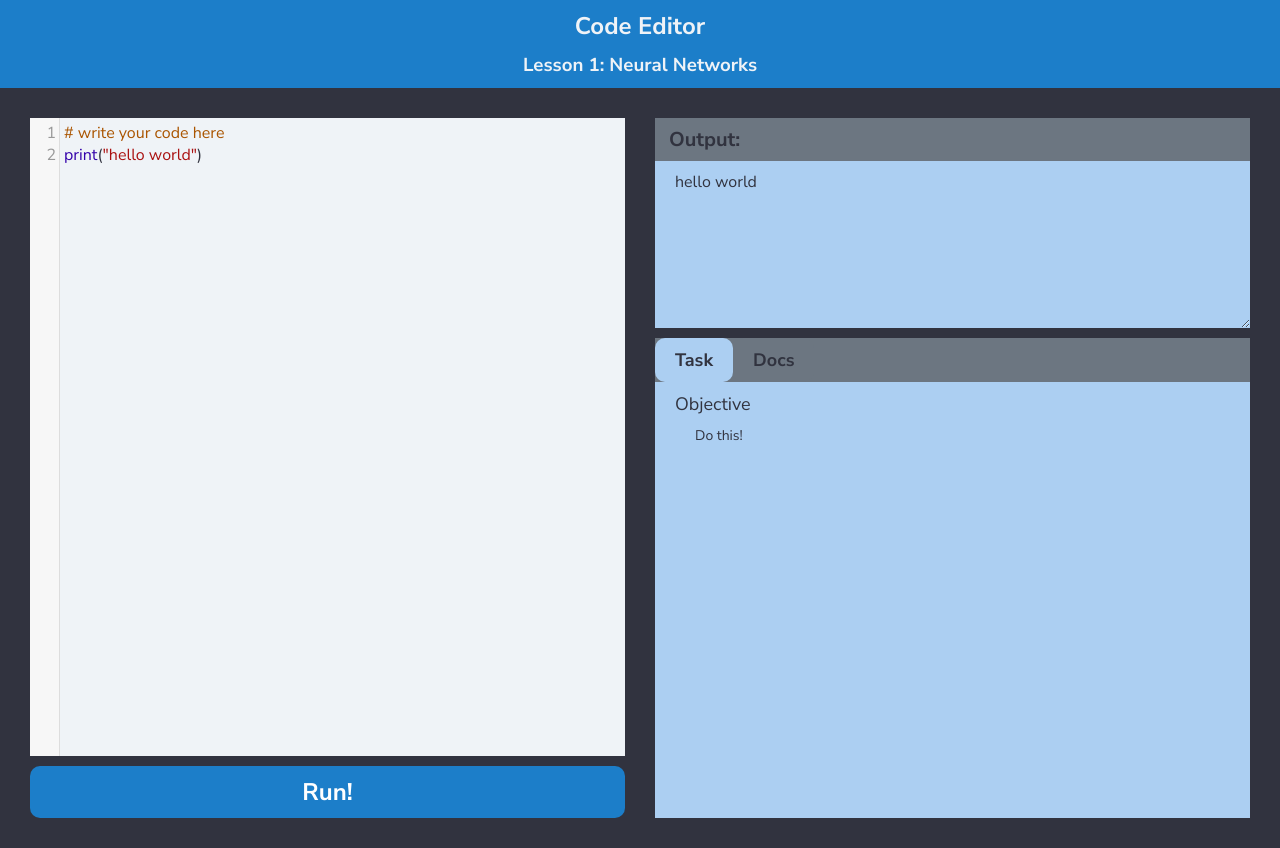
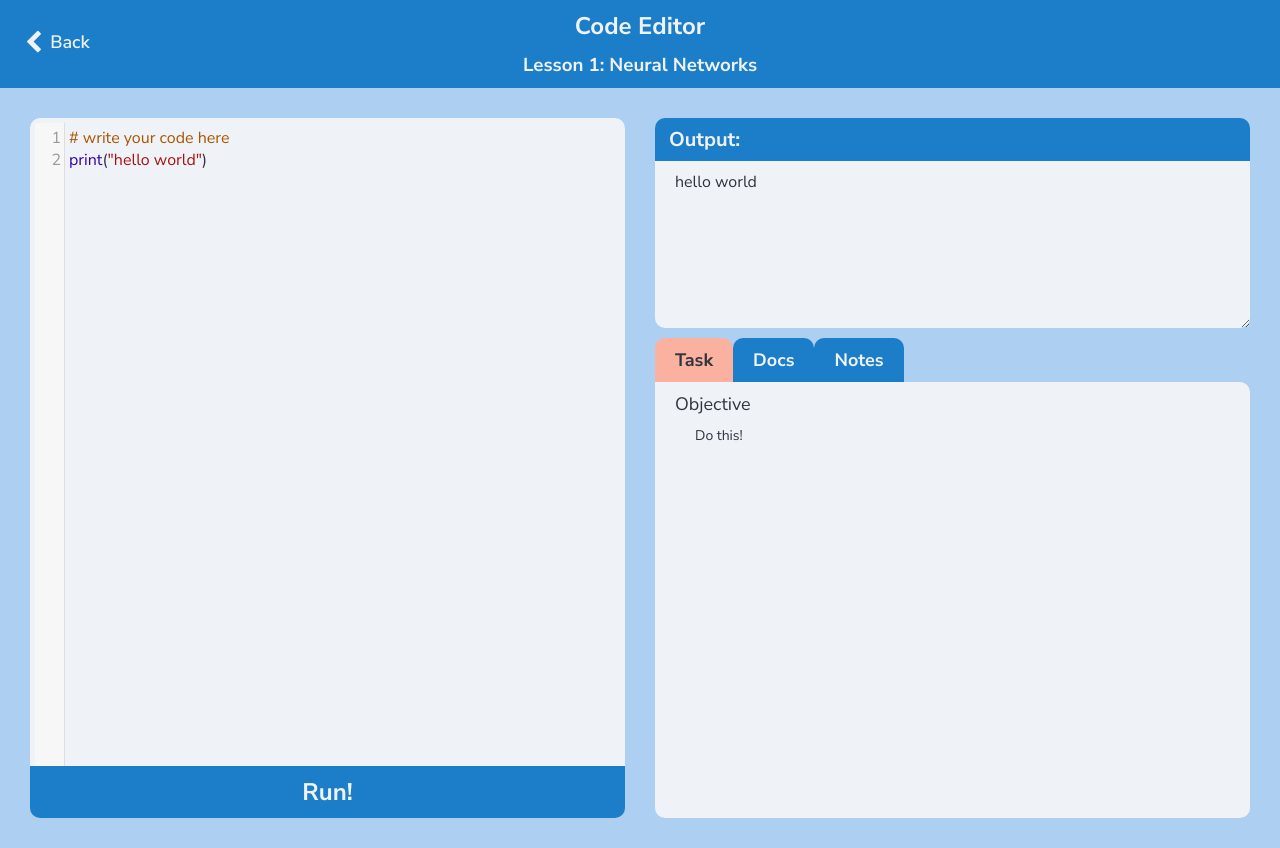
Before and after one commit to Kyra15/CAC25-26, a Flask app: page /editor in a window 1280 px wide. Run offline with Flask 3, Linux system fonts and the light colour scheme; some libraries are stand-ins or nearby versions.

Commit message:
fixed all visuals, finished sign in page

```diff
--- a/static/css/style.css
+++ b/static/css/style.css
@@ -49,7 +49,7 @@ h3 {
 }
 
 .editor {
-    background: var(--black);
+    background: var(--light-blue);
     text-align: start;
     display: flex;
     height: 90vh;
@@ -65,7 +65,6 @@ h3 {
     flex: 1;
     display: flex;
     flex-direction: column;
-    gap: 10px;
 }
 
 .left {
@@ -73,6 +72,7 @@ h3 {
 }
 
 .right {
+    gap: 10px;
     padding-right: 30px;
     overflow: hidden;
 }
@@ -82,8 +82,8 @@ h3 {
 }
 
 .right h2 {
-    background-color: var(--dark-gray);
-    color: var(--black);
+    background-color: var(--dark-blue);
+    color: var(--white);
     padding-left: 14px;
     padding-top: 8px;
     padding-bottom: 8px;
@@ -98,7 +98,7 @@ label {
 
 textarea {
     width: 100%;
-    background: var(--light-blue);
+    background: var(--white);
     color: var(--black);
     border: 0px;
     outline: 0px;
@@ -119,7 +119,7 @@ p {
 button {
     flex: 0.1;
     background: var(--dark-blue);
-    color: #fff;
+    color: var(--white);
     border: 0px;
     outline: 0px;
     font-size: 24px;
@@ -143,40 +143,45 @@ button:active {
     font-size: 16px;
     color: var(--black);
     background-color: var(--white);
+    border-top-left-radius: 10px;
+    border-top-right-radius: 10px;
+    padding: 5px;
 }
 
 .tab {
     overflow: hidden;
-    background-color: var(--dark-gray);
+    background-color: transparent;
     display: flex;
     flex-direction: row;
     width: fit-content;
     align-items: center;
-    /* margin-left: 15px */
-
 }
 
 .tab button.active {
-    background-color: var(--light-blue);
+    background-color: var(--light-orange);
+    color: var(--black);
 }
 
 .tab button {
-    background-color: var(--dark-gray);
+    background-color: var(--dark-blue);
     border: none;
     outline: none;
     cursor: pointer;
-    color: var(--black);
+    color: var(--white);
     font-size: 18px;
     font-weight: 700;
+    border-bottom-left-radius: 0px;
+    border-bottom-right-radius: 0px;
 }
 
 .tabcontent {
     display: none;
-    background-color: var(--light-blue);
+    background-color: var(--white);
     color: var(--black);
     padding: 10px 20px;
     font-size: 16px;
     height: 100%;
+    border-top-right-radius: 10px;
 }
 
 .tabwrapper {
@@ -184,11 +189,13 @@ button:active {
     overflow-y: auto;
     color: var(--black);
     font-size: 16px;
-    background-color: var(--dark-gray);
+    /* background-color: var(--gray); */
     flex-grow: 1;
     flex-shrink: 1;
     max-height: calc(100% - 60px);
     width: 100%;
+    border-bottom-left-radius: 10px;
+    border-bottom-right-radius: 10px;
 }
 
 .outputwrapper {
@@ -199,6 +206,7 @@ button:active {
     flex-grow: 0;
     flex-shrink: 0;
     max-height: calc(100% - 100px);
+    border-radius: 10px;
 }
 
 .lesson-main {
@@ -415,7 +423,7 @@ figure {
     width: 50%;
     justify-content: center;
     align-items: center;
-    border: 4px solid var(--dark-blue);
+    /* border: 4px solid var(--dark-blue); */
     border-radius: 10px;
 }
 
@@ -445,6 +453,7 @@ input {
     border-radius: 5px;
     border-color: var(--black);
     color: var(--black);
+    padding: 5px;
 }
 
 .input-fields {
@@ -453,3 +462,20 @@ input {
     flex-direction: column;
     justify-content: space-between;
 }
+
+.back-button {
+    position: absolute;
+    left: 15px;
+    top: 20px;
+    width:fit-content;
+    margin: 0;
+    display: flex;
+    align-items: center;
+    gap: 8px;
+    padding: 10px;
+}
+
+.back-button:hover {
+    background-color: var(--hover-dark-blue);
+    transform: translateY(0px);
+}
--- /dev/null
+++ b/static/js/script.js
@@ -0,0 +1,3 @@
+function changePage(url) {
+    window.location.href = url;
+}
--- a/templates/editor.html
+++ b/templates/editor.html
@@ -8,17 +8,22 @@
         <link rel="stylesheet"
             href="https://cdnjs.cloudflare.com/ajax/libs/codemirror/5.48.4/codemirror.min.css" />
         <script src="https://cdn.jsdelivr.net/pyodide/v0.18.1/full/pyodide.js"></script>
+        <link rel="stylesheet" href="https://cdnjs.cloudflare.com/ajax/libs/font-awesome/4.7.0/css/font-awesome.min.css">
         <link rel="stylesheet" href="/static/css/style.css">
     </head>
     <body>
 
         <section class="code-container">
+            <button class="back-button" onclick="changePage('signin')">
+                <i class="fa fa-chevron-left"></i>
+                <span style="font-size: 18px; font-weight: 600;">Back</span>
+            </button>
             <h1>Code Editor</h1>
             <h3>Lesson 1: Neural Networks</h3>
             <div class="editor">
                 <div class="left">
                     <textarea id="code"></textarea>
-                    <button type="button" onclick="runCode()">
+                    <button type="button" onclick="runCode()" style="border-top-left-radius: 0; border-top-right-radius: 0">
                         <h4>Run!</h4>
                     </button>
                 </div>
@@ -35,6 +40,7 @@
                         <div class="tab">
                             <button class="tablinks default-open" onclick="openTab(event, 'Task')">Task</button>
                             <button class="tablinks" onclick="openTab(event, 'Docs')">Docs</button>
+                            <button class="tablinks" onclick="openTab(event, 'Notes')">Notes</button>
                         </div>
 
                         <div id="Docs" class="tabcontent">
@@ -54,6 +60,11 @@
                             <p>Do this!</p>
                         </div>
 
+                        <div id="Notes" class="tabcontent">
+                            <label>Notes</label>
+                            <p>Notes notes notes notes notes notes notes notes notes notes notes notes</p>
+                        </div>
+
                         <!-- <button>Hint</button> -->
 
                      </div>
@@ -69,5 +80,6 @@
             integrity="sha512-/mavDpedrvPG/0Grj2Ughxte/fsm42ZmZWWpHz1jCbzd5ECv8CB7PomGtw0NAnhHmE/lkDFkRMupjoohbKNA1Q=="
             crossorigin="anonymous" referrerpolicy="no-referrer"></script>
         <script src="/static/js/editor.js"></script>
+        <script src="/static/js/script.js"></script>
     </body>
 </html>
--- a/templates/lesson.html
+++ b/templates/lesson.html
@@ -6,10 +6,15 @@
         <title>Lesson</title>
         <link rel="stylesheet" href="https://cdnjs.cloudflare.com/ajax/libs/codemirror/5.63.3/codemirror.min.css" />
         <script src="https://cdn.jsdelivr.net/pyodide/v0.18.1/full/pyodide.js"></script>
+        <link rel="stylesheet" href="https://cdnjs.cloudflare.com/ajax/libs/font-awesome/4.7.0/css/font-awesome.min.css">
         <link rel="stylesheet" href="/static/css/style.css">
     </head>
     <body>
         <section class="code-container">
+            <button class="back-button" onclick="changePage('signin')">
+                <i class="fa fa-chevron-left"></i>
+                <span style="font-size: 18px; font-weight: 600;">Back</span>
+            </button>
             <h1 id="lesson-title">Poop</h1>
             <h3 id="unit-title">Poop</h3>
             <div class="progress-container">
@@ -77,5 +82,6 @@
             integrity="sha512-/mavDpedrvPG/0Grj2Ughxte/fsm42ZmZWWpHz1jCbzd5ECv8CB7PomGtw0NAnhHmE/lkDFkRMupjoohbKNA1Q=="
             crossorigin="anonymous" referrerpolicy="no-referrer"></script>
         <script src="/static/js/lesson.js"></script>
+        <script src="/static/js/script.js"></script>
     </body>
 </html>
--- a/templates/signin.html
+++ b/templates/signin.html
@@ -14,7 +14,7 @@
             <div class="signup">
                 <div style="flex: 0.2">
                     <h1>Sign Up</h1>
-                    <h3>New? Register for an account here:</h3>
+                    <h3>New? Register for an account:</h3>
                 </div>
                 <br>
                 <div class="input-fields">
@@ -40,10 +40,11 @@
                     <input type="text" id="username">
                     <label for="password_log">Password:</label>
                     <input type="password" id="password_log"> <span><i class="bi bi-eye"></i></span>
-                    <p style="padding: 5px;">Forgot password?</p>
                     <br><br>
                     <button>Login</button>
                 </div>
             </div>
         </div>
+        <script src="/static/js/script.js"></script>
     </body>
+</html>
```
